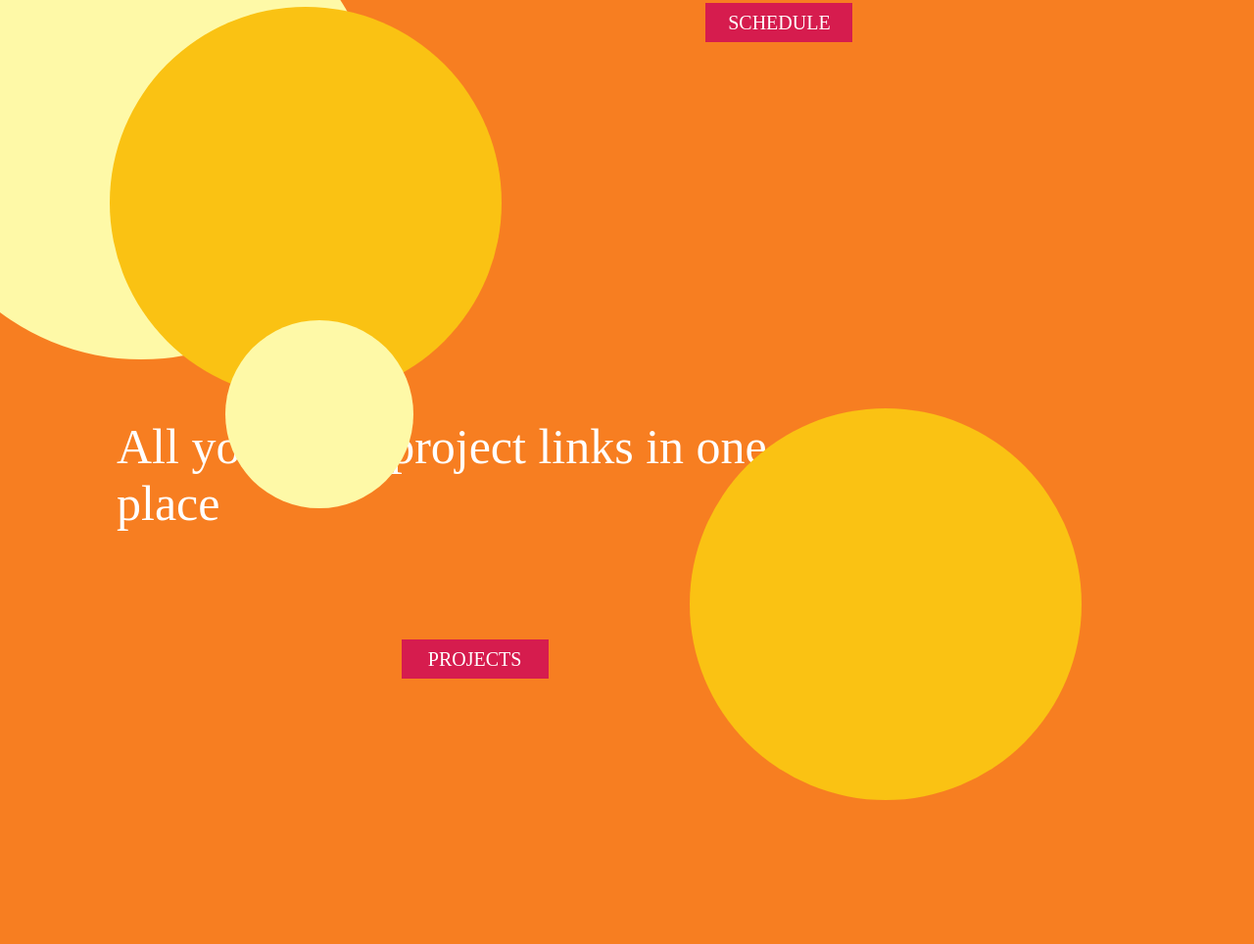
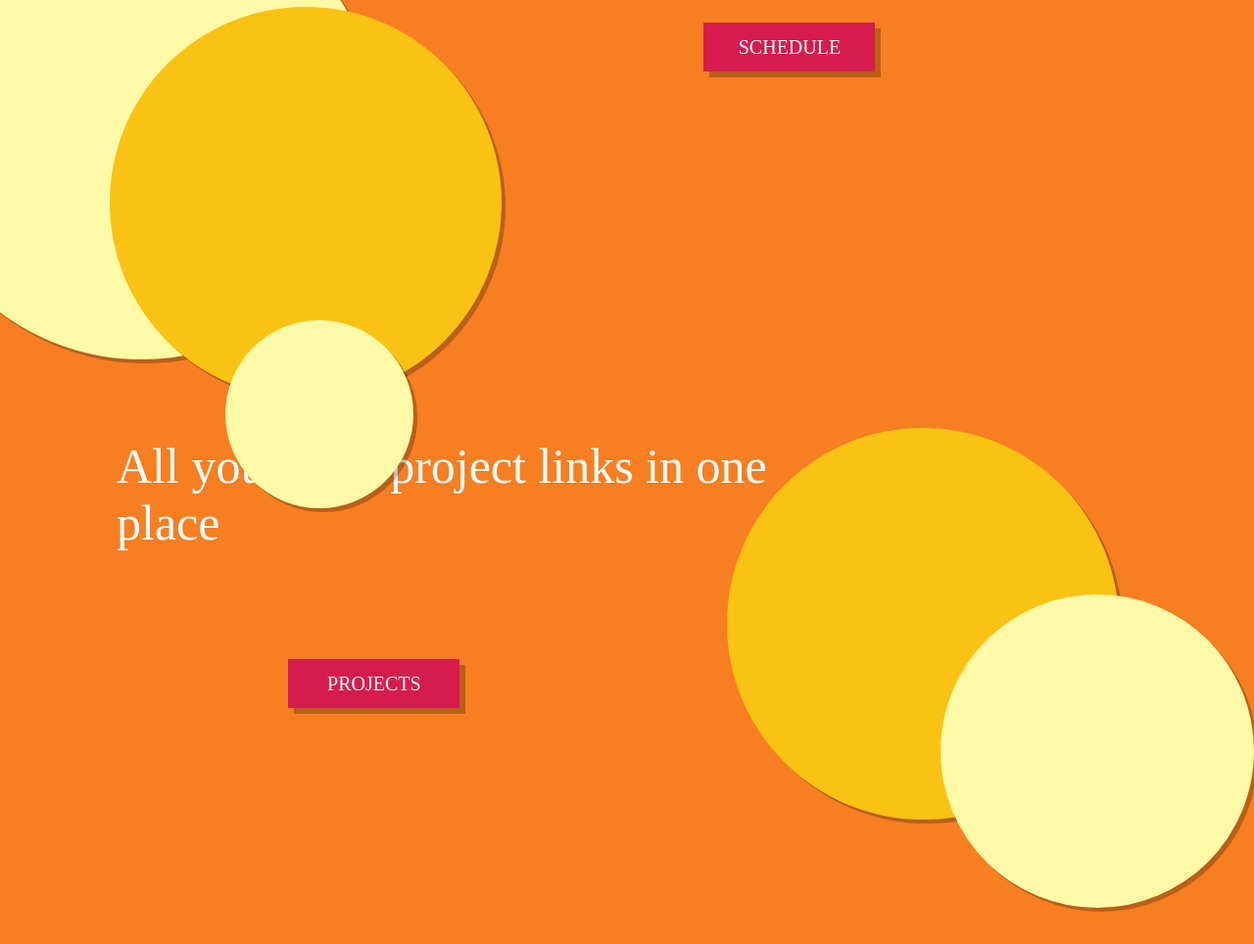
Before and after one commit to Rohitkk432/DevSoc-hackathon, a plain HTML site: page homepage.html in a window 1280 px wide. Shown: the part 993-1957 px from the top of the page at 98% size. Drawn offline with Linux system fonts and the light colour scheme; a web font is replaced by a local one.

Commit message:
added all shadows to the elements

```diff
--- a/homepage.css
+++ b/homepage.css
@@ -13,7 +13,8 @@ body{
 div.navbar{
 	background-color: #d61c4e;
 	width: 100%;
-	height: 60px;
+	height: 80px;
+	box-shadow: 0px 6px rgba(0, 0, 0, 0.25);
 }
 
 div.subdiv{
@@ -31,7 +32,7 @@ ul.navbar{
 	display: flex;
 	align-items: center;
 	justify-items: center;
-	margin: 2px;
+	margin: 10px 20px 2px 2px;
 	text-align: center;
 	float: right;
 }
@@ -64,11 +65,12 @@ button{
 	font-family:'Georama';
 	color: #fff;
 	border: #d61c4e;
-	width: 150px;
-	height: 40px;
+	width: 175px;
+	height: 50px;
 	padding: 2px, 5px;
 	font-size: 20px;
 	margin: 100px;
+	box-shadow: 6px 6px rgba(0, 0, 0, 0.25);
 }
 
 h1.statement1{
@@ -102,11 +104,11 @@ footer{
 
 div.subdiv2 > button{
 	float: right;
-	margin-right: 30%;
+	margin-right: 28%;
 }
 
 div.subdiv3 > button{
-	margin-left: 30%;
+	margin-left: 20%;
 }
 
 .button1{
@@ -116,6 +118,7 @@ div.subdiv3 > button{
 div.dot{
 	position: absolute;
 	border-radius: 50%;
+	box-shadow: 4px 4px rgba(0, 0, 0, 0.25);
 }
 
 .dot1{
@@ -168,13 +171,13 @@ div.dot{
 	background-color:#fac213;
 	width: 25em;
 	height:25em;
-	left: 55%;
+	left: 58%;
 }
 
 .dot8{
 	background-color:fef9a7;
 	width: 20em;
 	height: 20em;
-	left: 72%;
-	top: 245%;
+	left: 75%;
+	top: 100em;
 }
```
Also changed, not shown: 2 other files.
